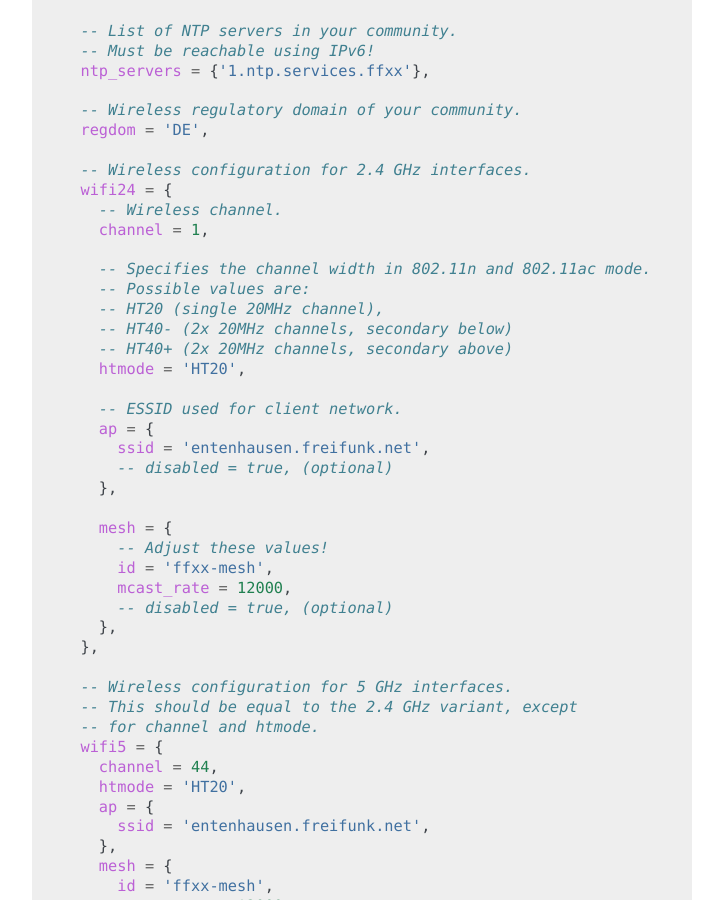
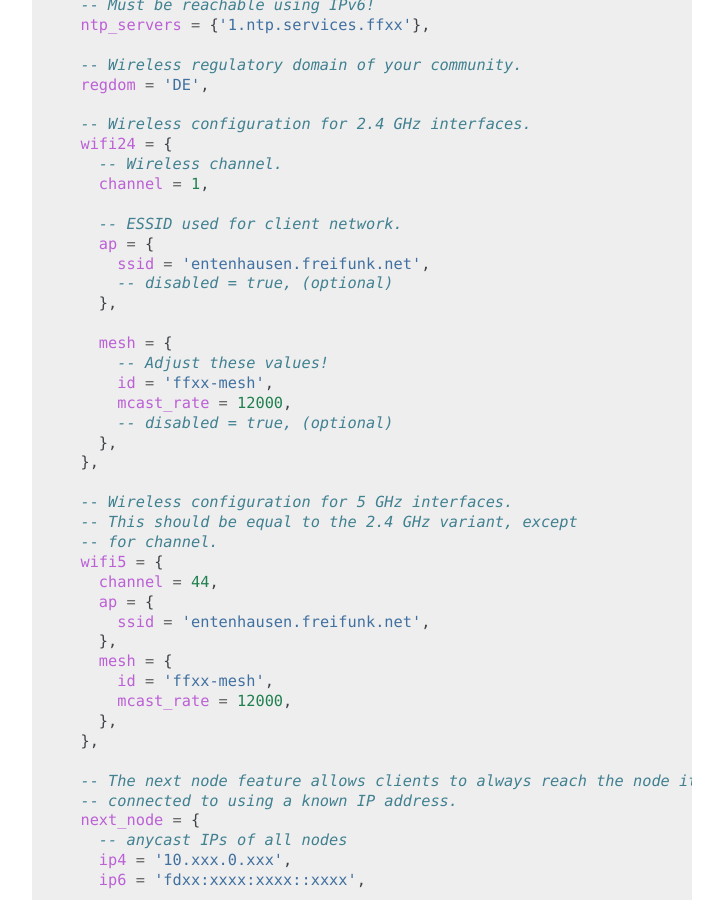
Before and after one commit to freifunk-gluon/gluon, a Sphinx documentation site: the page built from docs/user/site.rst, in a window 1280 px wide and 900 px high, scrolled down 7838 px. Shown: the whole window, without its empty margins (388-1111 px from the left). Built offline with Sphinx 7.4.7, drawn with Linux system fonts in a browser that asks for light colours; some of the changed text lies outside the part shown.

Commit message:
Drop htmode field from config, always use HT20
Fixes #487

```diff
--- a/docs/site-example/site.conf
+++ b/docs/site-example/site.conf
@@ -35,13 +35,6 @@
     -- Wireless channel.
     channel = 1,
 
-    -- Specifies the channel width in 802.11n and 802.11ac mode.
-    -- Possible values are:
-    -- HT20 (single 20MHz channel),
-    -- HT40- (2x 20MHz channels, secondary below)
-    -- HT40+ (2x 20MHz channels, secondary above)
-    htmode = 'HT20',
-
     -- ESSID used for client network.
     ap = {
       ssid = 'entenhausen.freifunk.net',
@@ -58,10 +51,9 @@
 
   -- Wireless configuration for 5 GHz interfaces.
   -- This should be equal to the 2.4 GHz variant, except
-  -- for channel and htmode.
+  -- for channel.
   wifi5 = {
     channel = 44,
-    htmode = 'HT20',
     ap = {
       ssid = 'entenhausen.freifunk.net',
     },
--- a/docs/user/site.rst
+++ b/docs/user/site.rst
@@ -83,7 +83,6 @@
 wifi24 : optional
     WLAN configuration for 2.4 GHz devices.
     ``channel`` must be set to a valid wireless channel for your radio.
-    ``htmode`` selects the desired htmode (e.g. HT20, HT40- or HT40+).
 
     There are currently three interface types available. You many choose to
     configure any subset of them:
@@ -108,7 +107,6 @@
 
        wifi24 = {
          channel = 11,
-         htmode = 'HT20',
          ap = {
            ssid = 'entenhausen.freifunk.net',
          },
```
Also changed, not shown: 2 other files.
